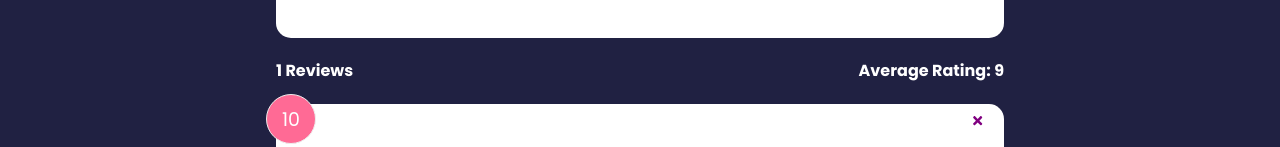
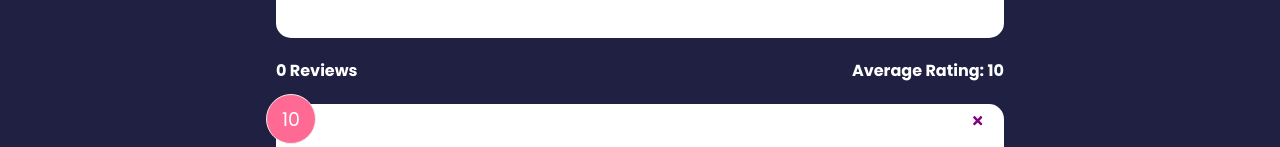
Before and after one commit to Asantowasso/React-basics, a React (Create React App) app: page / in a window 1280 px wide. Shown: the part 355-502 px from the top of the page. Built offline with nearby package versions, Linux system fonts and the light colour scheme.

Commit message:
eliminated more props

```diff
--- a/src/App.js
+++ b/src/App.js
@@ -34,8 +34,8 @@ function App() {
           <Route exact path="/" element={
             <>
             <FeedbackForm handleAdd={addFeedback} />
-            <FeedbackStats feedback={feedback} />
-            <FeedbackList feedback={feedback} handleDelete={deleteFeedback} />
+            <FeedbackStats />
+            <FeedbackList  handleDelete={deleteFeedback} />
 
             </>
 
--- a/src/Components/FeedbackList.jsx
+++ b/src/Components/FeedbackList.jsx
@@ -1,35 +1,37 @@
+import { motion, AnimatePresence } from "framer-motion";
 
-import {motion, AnimatePresence} from 'framer-motion'
-
-import {useContext} from 'react'
+import { useContext } from "react";
 
 import FeedbackItem from "./FeedbackItem";
 
+import FeedbackContext from "../context/FeedbackContext";
 
-
-import FeedbackContext from '../context/FeedbackContext'
-
-function FeedbackList({handleDelete}) {
-  const {feedback} = useContext(FeedbackContext)
-  if(!feedback || feedback.length === 0) {
-    return <p>No feedback Yet</p>
+function FeedbackList({ handleDelete }) {
+  const { feedback } = useContext(FeedbackContext);
+  if (!feedback || feedback.length === 0) {
+    return <p>No feedback Yet</p>;
   }
 
-   return <div className = 'feedback-list'>
+  return (
+    <div className="feedback-list">
       <AnimatePresence>
-    {feedback.map((item)=> (
+        {feedback.map((item) => (
           <motion.div
             key={item.id}
-      initial={{opacity: 0}}
-      animate = {{opacity: 1}}
-      exit={{opacity: 0}}
+            initial={{ opacity: 0 }}
+            animate={{ opacity: 1 }}
+            exit={{ opacity: 0 }}
           >
-     <FeedbackItem key={item.id} item={item}
-     handleDelete={handleDelete} />
+            <FeedbackItem
+              key={item.id}
+              item={item}
+              handleDelete={handleDelete}
+            />
           </motion.div>
         ))}
       </AnimatePresence>
-  </div>;
+    </div>
+  );
   // return <div className = 'feedback-list'>
   //   {feedback.map((item)=> (
   //    <FeedbackItem key={item.id} item={item}
@@ -39,6 +41,4 @@ function FeedbackList({handleDelete}) {
   // </div>;
 }
 
-
-
 export default FeedbackList;
--- a/src/Components/FeedbackStats.jsx
+++ b/src/Components/FeedbackStats.jsx
@@ -1,6 +1,10 @@
-import PropTypes from 'prop-types'
 
-function FeedbackStats({feedback}) {
+import {useContext} from 'react'
+import FeedbackContext from '../context/FeedbackContext'
+
+function FeedbackStats() {
+  const { feedback } = useContext(FeedbackContext)
+
 let average = feedback.reduce((acc, cur) => {
   return acc + cur.rating
 }, 0) / feedback.length
@@ -17,9 +21,7 @@ average = average.toFixed(1).replace(/[.,]0$/,'')
 
 
 }
-FeedbackStats.propTypes = {
-  feedback: PropTypes.array.isRequired,
-}
+
 
 
 export default FeedbackStats
```
Lines whose indentation alone changed are shown as unchanged.
